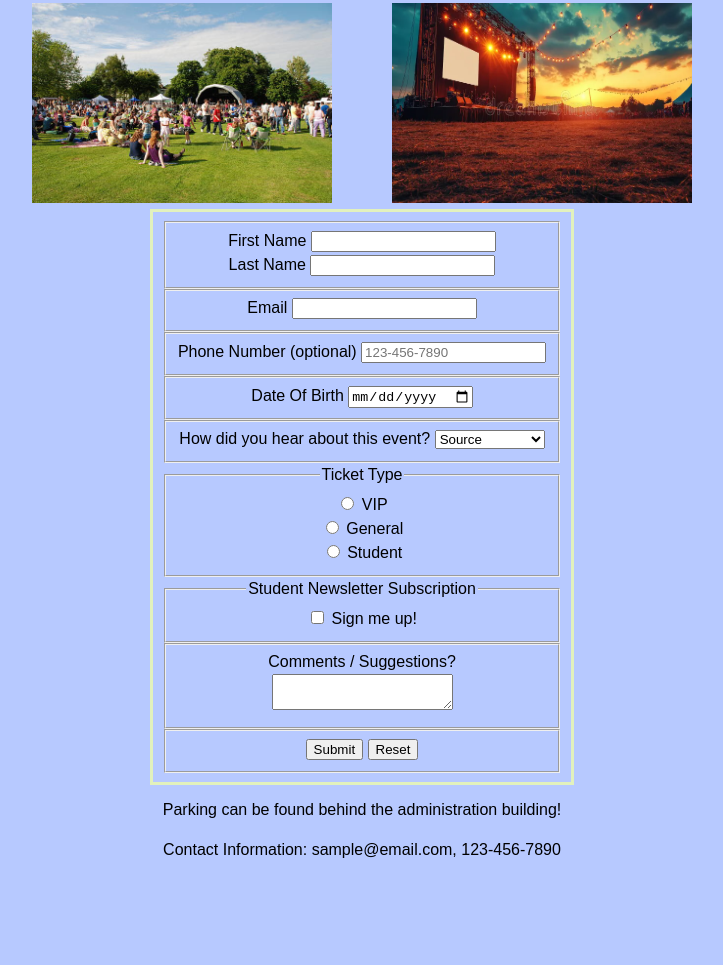
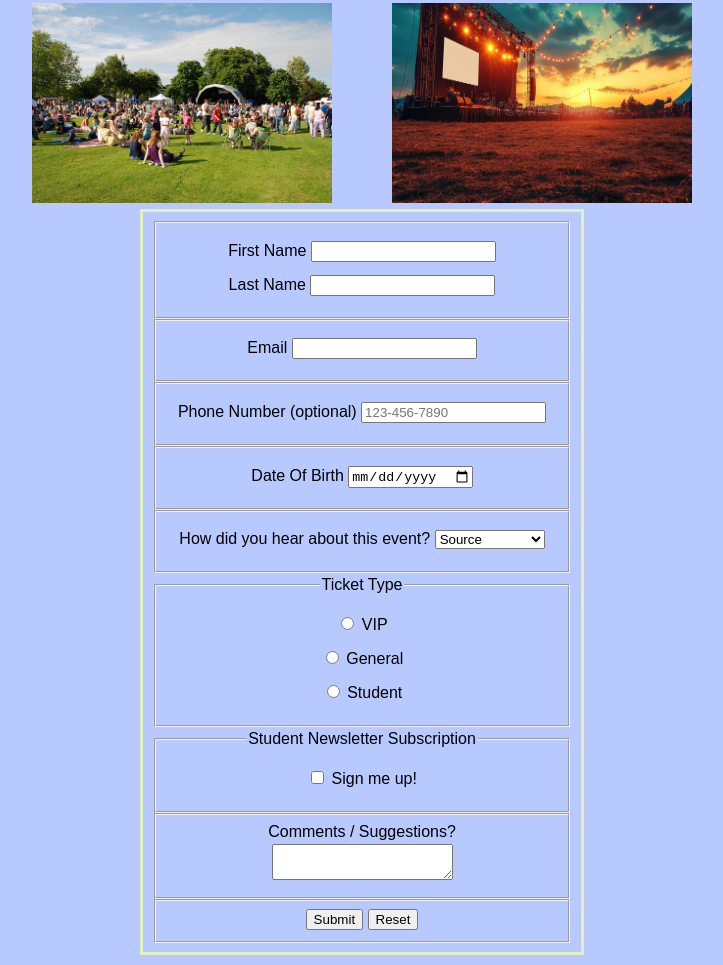
Before and after one commit to charlie7estrada/Event-Signup-Page-Project, a plain HTML site: page index.html in a window 1280 px wide. Shown: the part 377-1342 px from the top of the page, without its empty margins (278-1001 px from the left). Before the commit the page ends 1275 px from the top, so only its background shows below. Drawn offline with Linux system fonts and the light colour scheme; files whose address does not match are found by name.

Commit message:
polishing

```diff
--- a/css/styles.css
+++ b/css/styles.css
@@ -12,18 +12,17 @@ h1 {
     color: #0f0f0f;
     margin-bottom: 2rem;
 }
-
 h2 {
     text-align: center;
     color: #0f0f0f;
     margin-bottom: 2rem;
 }
-
 h3 {
     text-align: center;
     color: #0f0f0f;
     margin-bottom: 2rem;
 }
+
 /* centers unordered list */
 ul.myUL {
     display: inline-block;
@@ -41,9 +40,18 @@ input:focus {
     outline: 3px solid #f2ffa7bd;
     outline-offset: 2px;
 }
+/* formatting form section */
 form {
     display: inline-block;
     outline: 3px solid #f2ffa7bd;
     padding: 9px;
-
 }
+.form-group {
+    margin: 10px;
+}
+.radio-group {
+    margin: 10px;
+}
+.checkbox-group {
+    margin: 10px;
+}
```
